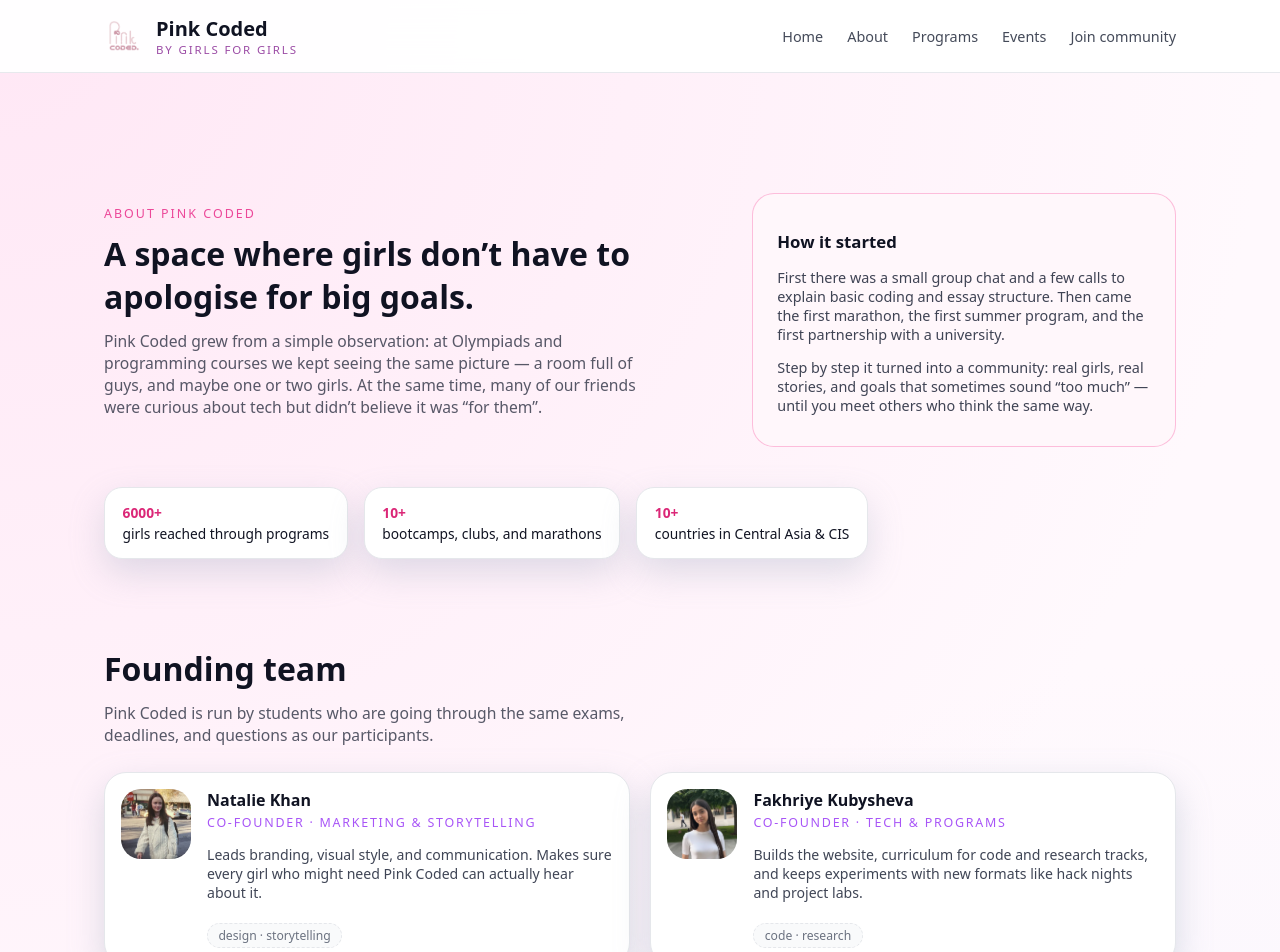
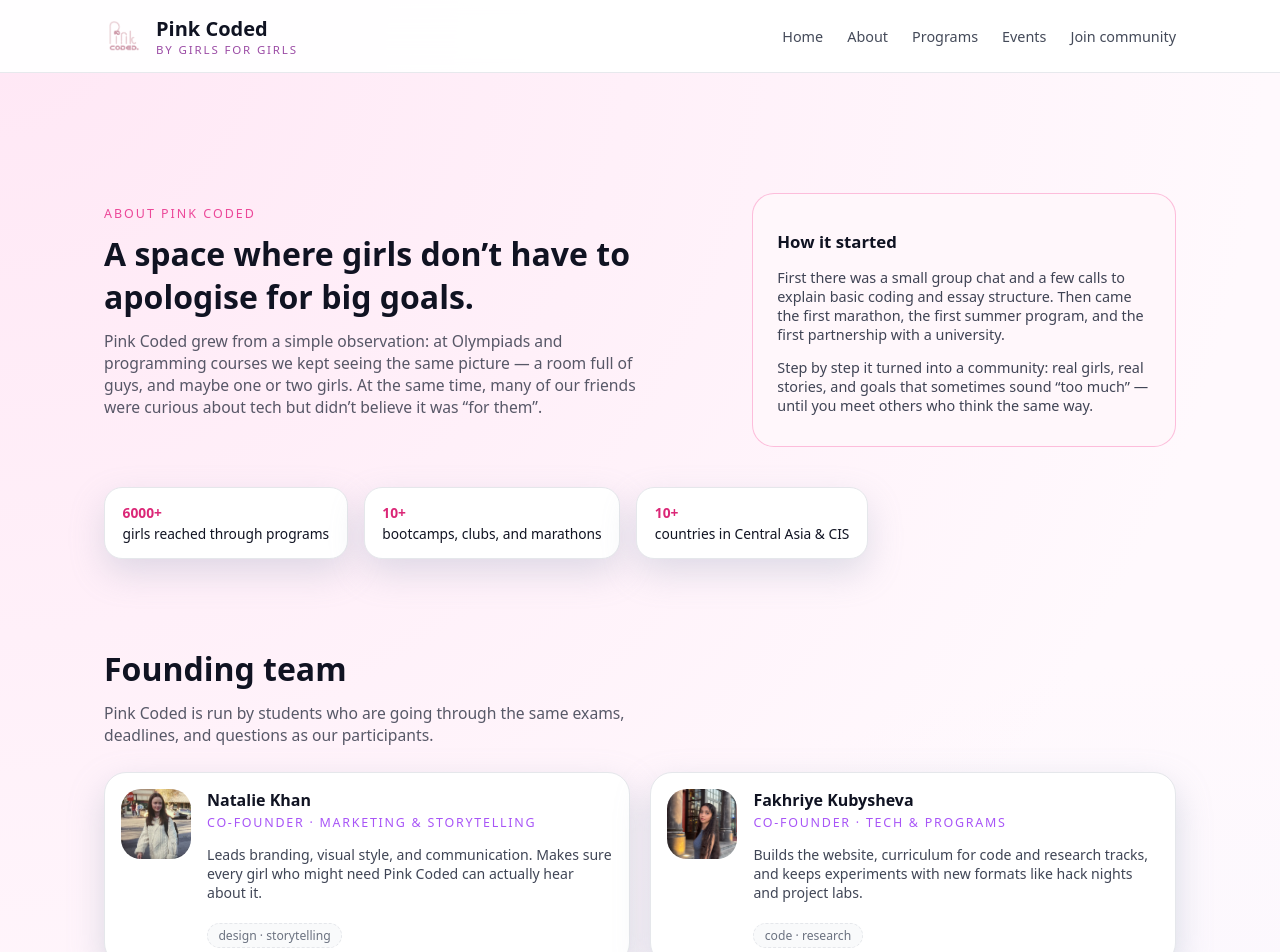
Before and after one commit to Fakhriye/pinkcoded-site, a React (Vite) app: page /about in a window 1280 px wide. Shown: the top 952 px of the page. Built offline with nearby package versions, Linux system fonts and the light colour scheme.

Commit message:
new photo founder

```diff
--- a/src/pages/AboutPage.jsx
+++ b/src/pages/AboutPage.jsx
@@ -16,7 +16,7 @@ const founders = [
     blurb:
       "Builds the website, curriculum for code and research tracks, and keeps experiments with new formats like hack nights and project labs.",
     badge: "code · research",
-    photo: "/images/founders/fakhriye.jpg",
+    photo: "/images/founders/fakhriye.jpeg",
   },
   {
     name: "Feride Akhmedova",
```
Also changed, not shown: public/images/founders/fakhriye.jpeg (added), public/images/founders/fakhriye.jpg (deleted).
